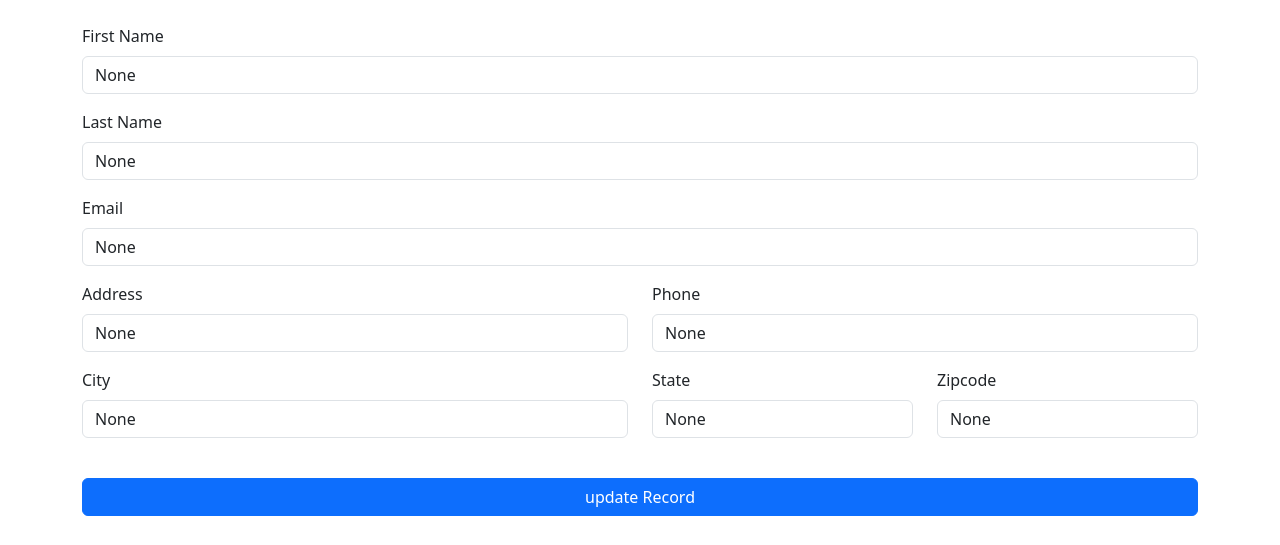
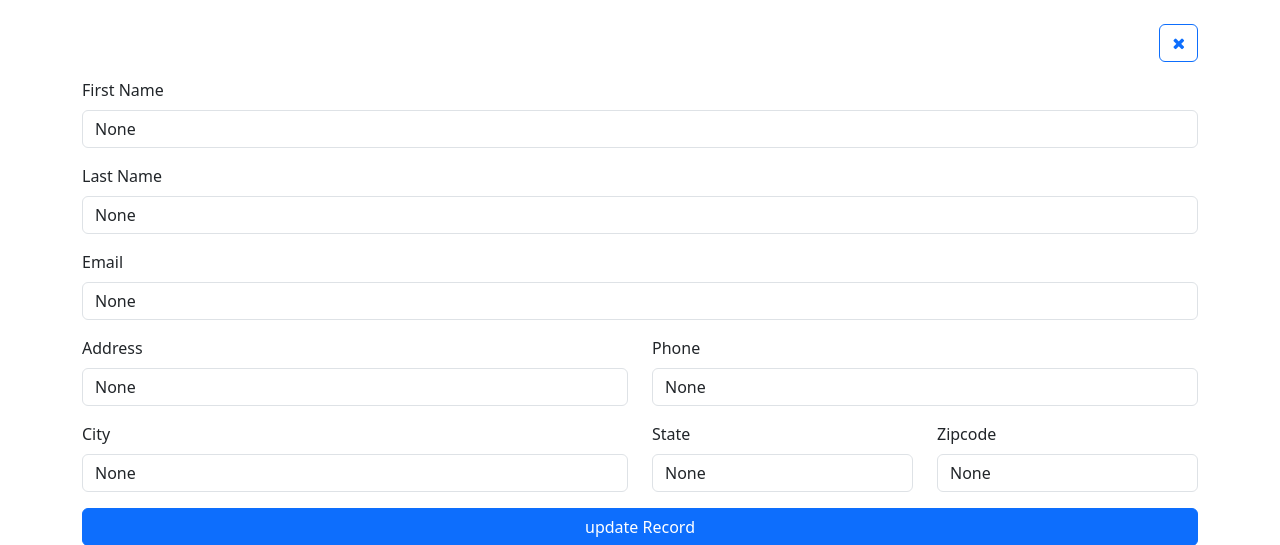
Before and after one commit to shaafi56/Django-CRM, a Django app: template website/templates/update_record.html in a window 1280 px wide. Shown: the top 545 px of the page. Run offline with Django 4.2, Linux system fonts and the light colour scheme; the template is opened without the code that fills it: values that come from a table or form of the project are taken from there, others are empty; some libraries are stand-ins or nearby versions.

Commit message:
update designing

```diff
--- a/website/templates/navbar.html
+++ b/website/templates/navbar.html
@@ -7,19 +7,21 @@
       <span class="navbar-toggler-icon"></span>
     </button>
     <div class="collapse navbar-collapse" id="navbarSupportedContent">
-      <ul class="navbar-nav me-auto mb-2 mb-lg-0">
+    <ul class="navbar-nav me-auto mb-2 mb-lg-0">
+  <li class="nav-item">
+    <a class="nav-link" href="{% url 'home' %}">Home</a>
+  </li>
+</ul>
 
+<!-- Right-aligned logout button -->
+<ul class="navbar-nav ms-auto mb-2 mb-lg-0">
+  <li class="nav-item">
+    <a class="btn btn-outline-success" role="button" aria-pressed="true" href="{% url 'logout' %}">
+      <i class="fa fa-sign-out" aria-hidden="true"></i>
+    </a>
+  </li>
+</ul>
 
-
-       <li class="nav-item">
-          <a class="nav-link" href="{% url 'home' %}">Home</a>
-        </li>
-
-        <li class="nav-item mb-2 ms-auto">
-          <a class="btn btn-outline-success " role="button" aria-pressed="true" href="{% url 'logout' %}"><i class="fa fa-sign-out" aria-hidden="true"></i></a>
-        </li>
-
-      </ul>
     </div>
   </div>
 </nav>
--- a/website/templates/update_record.html
+++ b/website/templates/update_record.html
@@ -1,6 +1,11 @@
 {% extends "base.html" %}
 {% block content %}
 
+<div class="d-flex justify-content-end mb-3">
+    <a class="btn btn-outline-primary" role="button" aria-pressed="true" href="{% url 'home' %}">
+        <i class="fa fa-close" aria-hidden="true"></i>
+    </a>
+</div>
 
 
 <form method="POST">
@@ -43,7 +48,6 @@
         </div>
     </div>
 
-    <br/>
      <div class="modal-footer">
         <button type="submit" class="btn btn-primary w-100">update Record</button>
       </div>
```
Also changed, not shown: website/templates/record.html (+6 -4 lines).
